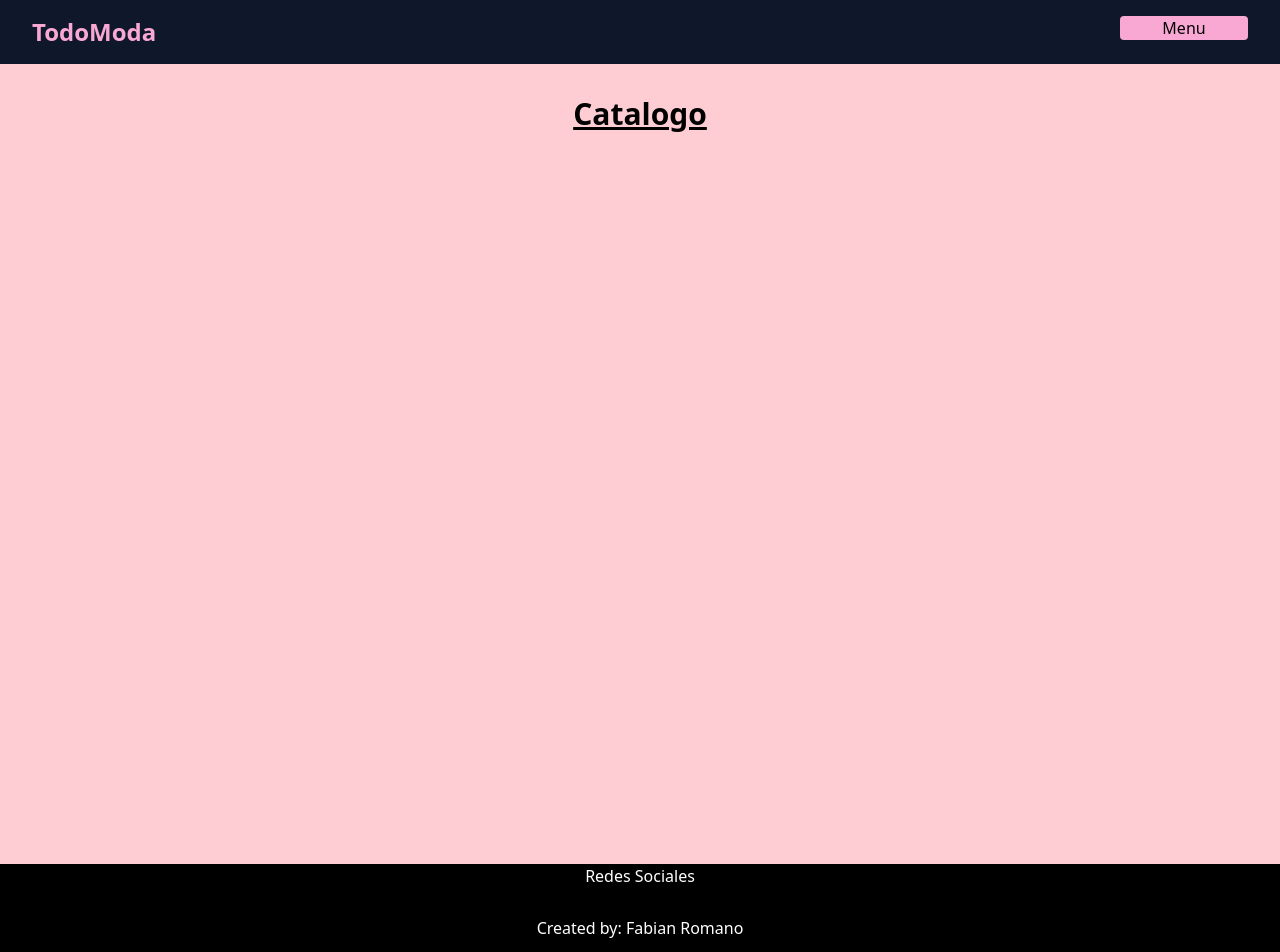
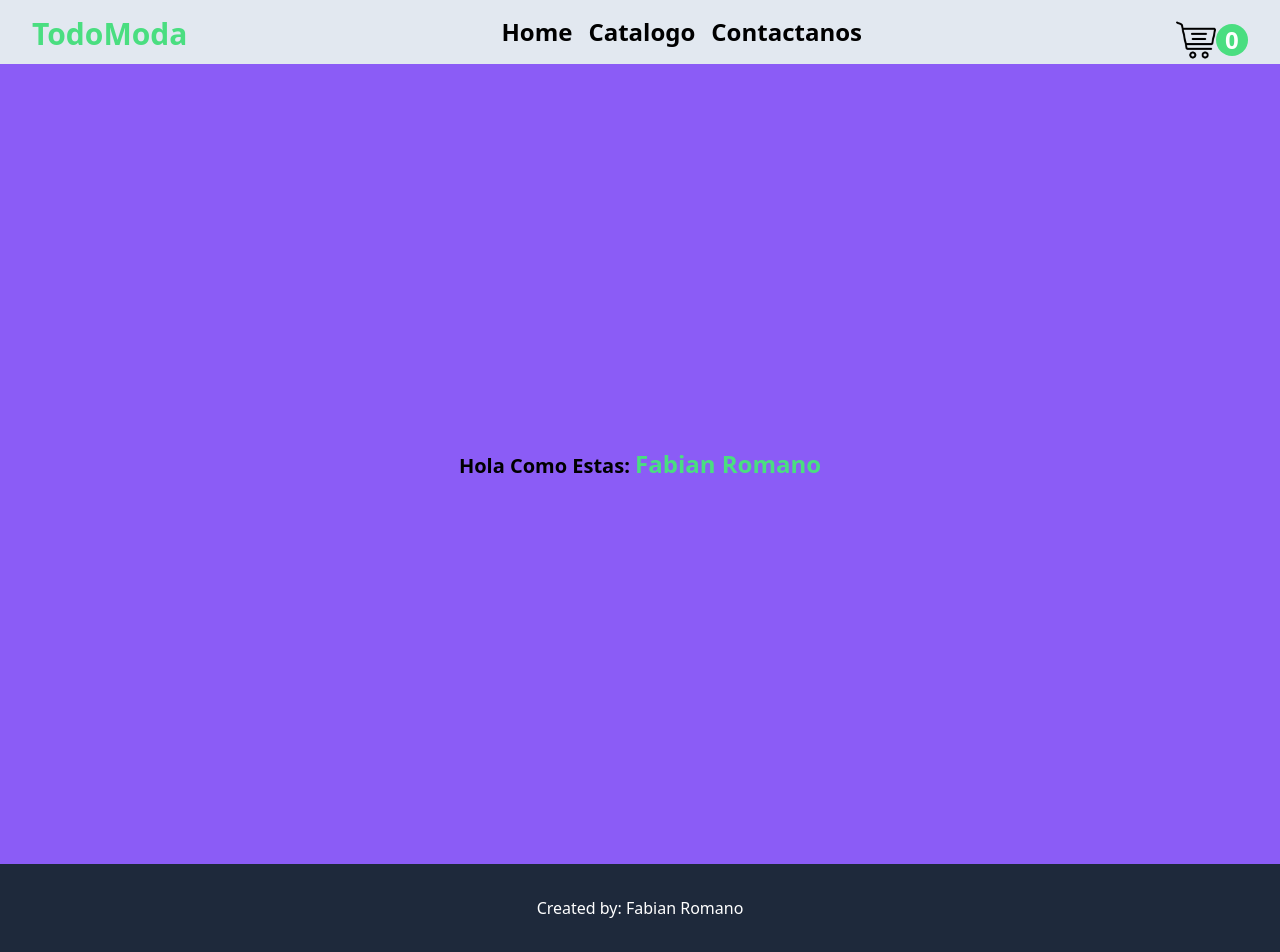
Before and after one commit to fabianeromano/desafio-react, a React (Create React App) app: page / in a window 1280 px wide. Shown: the top 952 px of the page. Built offline with nearby package versions, Linux system fonts and the light colour scheme.

Commit message:
Agregando Cart e itemListContainer

```diff
--- a/src/App.js
+++ b/src/App.js
@@ -1,23 +1,15 @@
-import Header from "./components/navBar/NavBar";
-
+import NavBar from "./components/NavBar/NavBar";
+import ItemListContainer from "./components/ItemListContainer/ItemListContainer";
+import Footer from "./components/Footer/Footer";
 
 
 function App() {
-
-
-
   return (
     <div className="">
-      <Header />
-      <h1 id="catalogo" className="h-screen pt-8 text-3xl font-bold text-center underline bg-rose-200">
-      Catalogo
-    </h1>
-    <footer  className="bg-black">
-      <div id="contactanos" className="flex items-center justify-center text-white">Redes Sociales</div>
-      <div className="flex items-center justify-center h-20 text-white ">Created by: Fabian Romano</div>
-    </footer>
+       <NavBar />
+        <ItemListContainer greeting={"Fabian Romano"} />
+        <Footer />
     </div>
-  );
+  )
 }
-
 export default App;
--- /dev/null
+++ b/src/components/CartWidget/CartWidget.js
@@ -0,0 +1,12 @@
+
+export default function CartWidget({count}) {
+
+    return (
+        <div className="flex items-center justify-center">
+            <img className="w-10 h-10"  src="/img/Cart.png" alt="Imagen Cart"/>
+            <span className="flex items-center justify-center w-8 h-8 bg-green-400 rounded-full">
+             <p className="text-2xl font-bold text-white ">{count}</p>
+            </span>
+        </div>
+    )
+}
--- /dev/null
+++ b/src/components/Footer/Footer.js
@@ -0,0 +1,8 @@
+
+export default function Footer() {
+    return(
+        <div className="bg-slate-800">
+        <p className="py-8 text-center text-white text-md">Created by: Fabian Romano</p>
+    </div>
+    )
+}
--- /dev/null
+++ b/src/components/ItemListContainer/ItemListContainer.js
@@ -0,0 +1,7 @@
+export default function ItemListContainer({greeting}){
+    return(
+        <div className="flex items-center justify-center h-screen bg-violet-500">
+            <p className="text-xl font-semibold">Hola Como Estas: <span className="text-2xl font-bold text-green-400 cursor-pointer">{greeting}</span></p>
+        </div>
+    )
+}
--- a/src/components/navBar/NavBar.js
+++ b/src/components/navBar/NavBar.js
@@ -1,33 +1,19 @@
+import CartWidget from "../CartWidget/CartWidget";
 
-export default function Header() {
-    let menuDrop=document.getElementById("dropdown")
-    function dropdown(){
-        if(menuDrop.classList.contains("hidden")){
-            menuDrop.classList.remove("hidden");
-            menuDrop.classList.add("flex");
-        }else{
-            menuDrop.classList.remove("flex");
-            menuDrop.classList.add("hidden");
-        }
-    }
+export default function NavBar() {
 
     return(
-        <header id="header" className="flex justify-between h-16 px-8 pt-4 shadow-md bg-slate-900">
-            <div><p className="text-2xl font-bold text-pink-300">TodoModa</p></div>
-
-           <div className="flex flex-col item-center">
-                <button id="btnMenu" className="w-32 bg-pink-300 rounded" onClick={dropdown}>Menu</button>
-                <div  className="flex flex-col">
-                    <div id="dropdown" className="flex-col hidden p-2 mt-1 text-sm bg-gray-200 rounded ">
-                    <a className="px-2 py-1 rounded hover:bg-pink-200" href="#header">Home</a>
-                    <a className="px-2 py-1 rounded hover:bg-pink-200" href="#catalogo">Catalogo</a>
-                    <a className="px-2 py-1 rounded hover:bg-pink-200" href="#contactanos">Contactanos</a>
-                </div>
-                </div>
-
+        <header id="header" className="flex justify-between h-16 px-8 pt-4 shadow-md bg-slate-200">
+            <div><p className="text-3xl font-bold text-green-400">TodoModa</p></div>
+             <div>
+               <ul className="flex justify-center item-center">
+                   <li className="px-2 text-2xl font-semibold rounded cursor-pointer hover:text-green-400" >Home</li>
+                    <li className="px-2 text-2xl font-semibold rounded cursor-pointer hover:text-green-400" >Catalogo</li>
+                    <li className="px-2 text-2xl font-semibold rounded cursor-pointer hover:text-green-400" >Contactanos</li>
+                 </ul>
 
             </div>
-
+                <CartWidget count={0} />
         </header>
     );
 }
```
Also changed, not shown: public/img/Cart.png (added).
